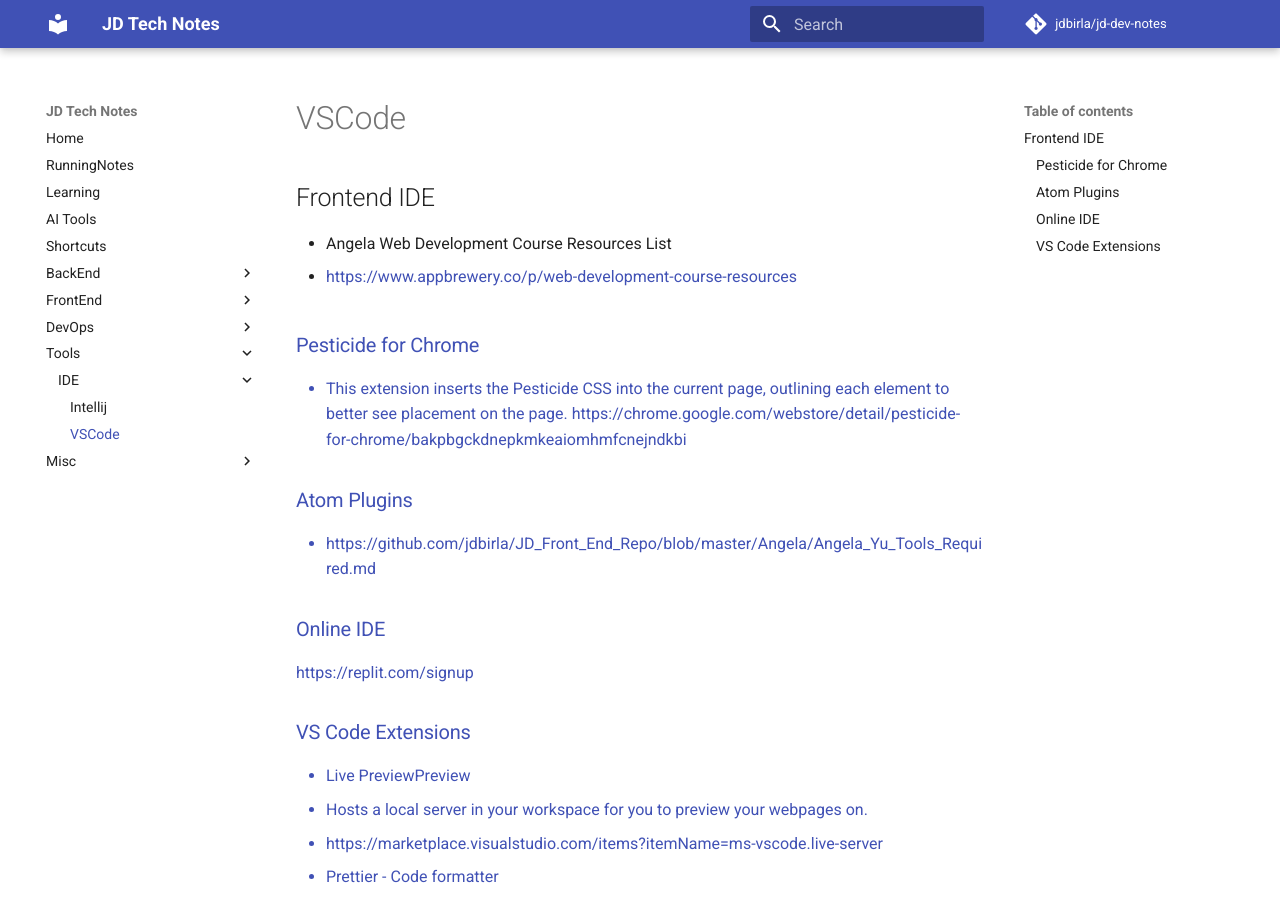
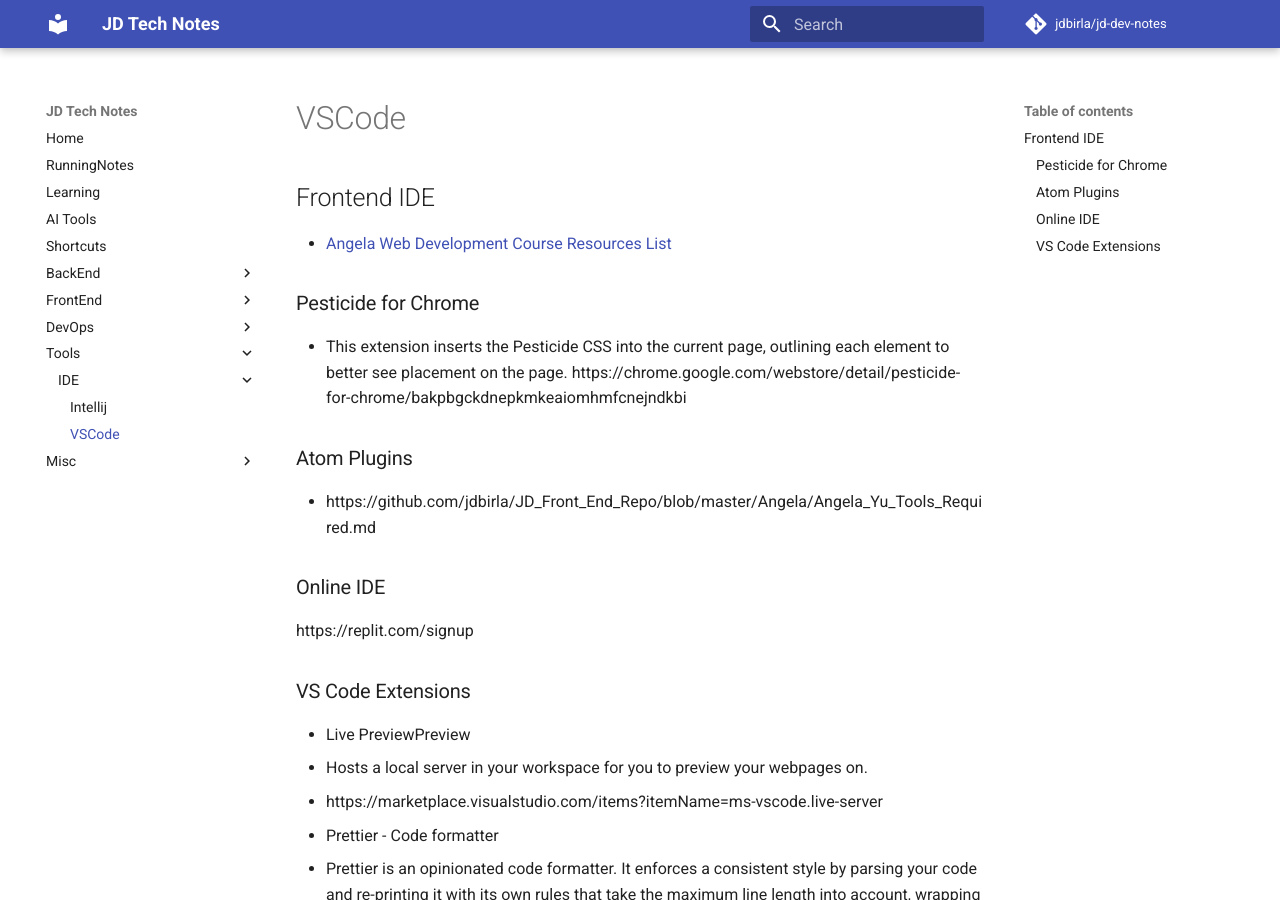
Before and after one commit to jdbirla/jd-dev-notes, an MkDocs documentation site: the page built from docs/tools/vscode.md, in a window 1280 px wide and 900 px high. Built offline with MkDocs 1.6.1 and Material for MkDocs 9.7.7, drawn with Linux system fonts in a browser that asks for light colours; comment, search, counter and statistics services are not loaded.

Commit message:
Update vscode.md

```diff
--- a/docs/tools/vscode.md
+++ b/docs/tools/vscode.md
@@ -1,6 +1,6 @@
 ## Frontend IDE
-- Angela Web Development Course Resources List
-- <a>https://www.appbrewery.co/p/web-development-course-resources<a/>
+- [Angela Web Development Course Resources List ](https://www.appbrewery.co/p/web-development-course-resources)
+
 
 ### Pesticide for Chrome
 - This extension inserts the Pesticide CSS into the current page, outlining each element to better see placement on the page.
```
